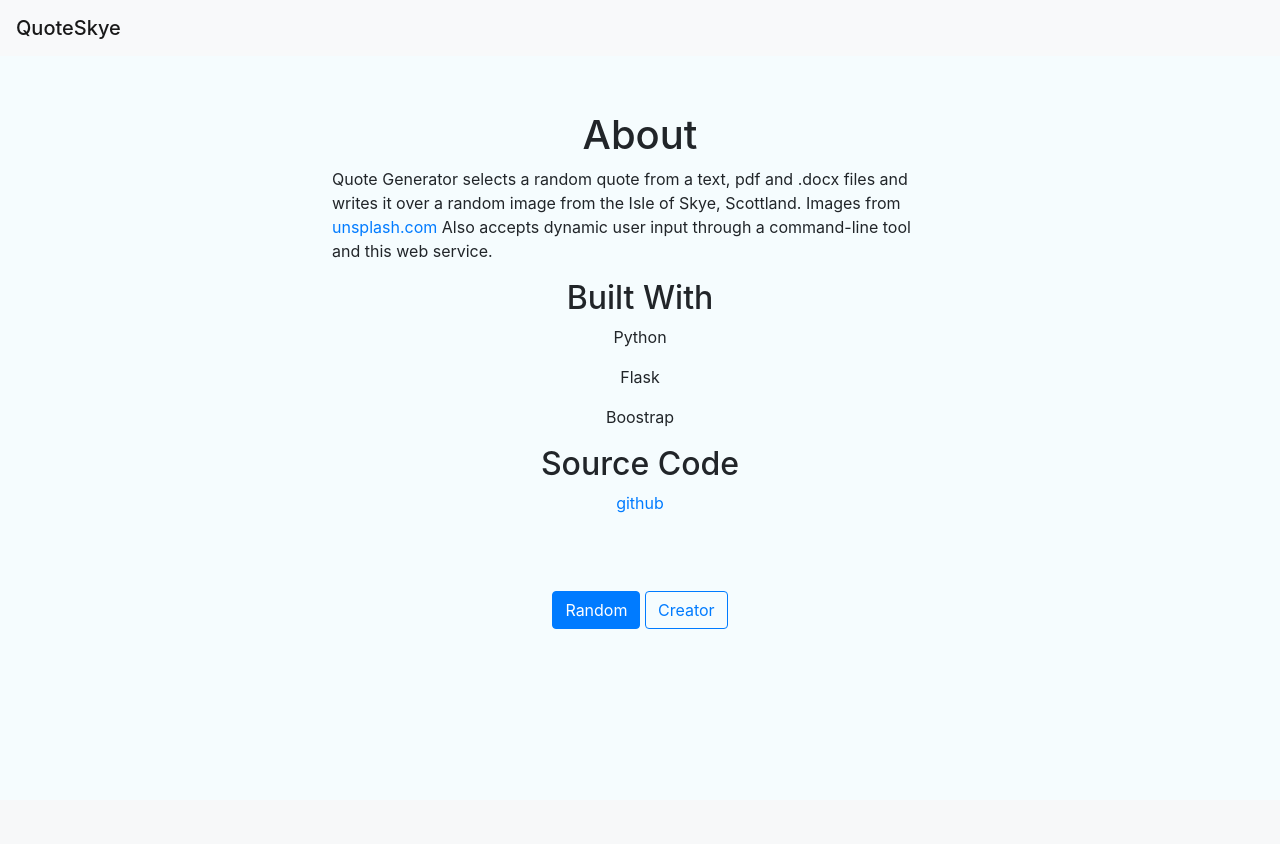
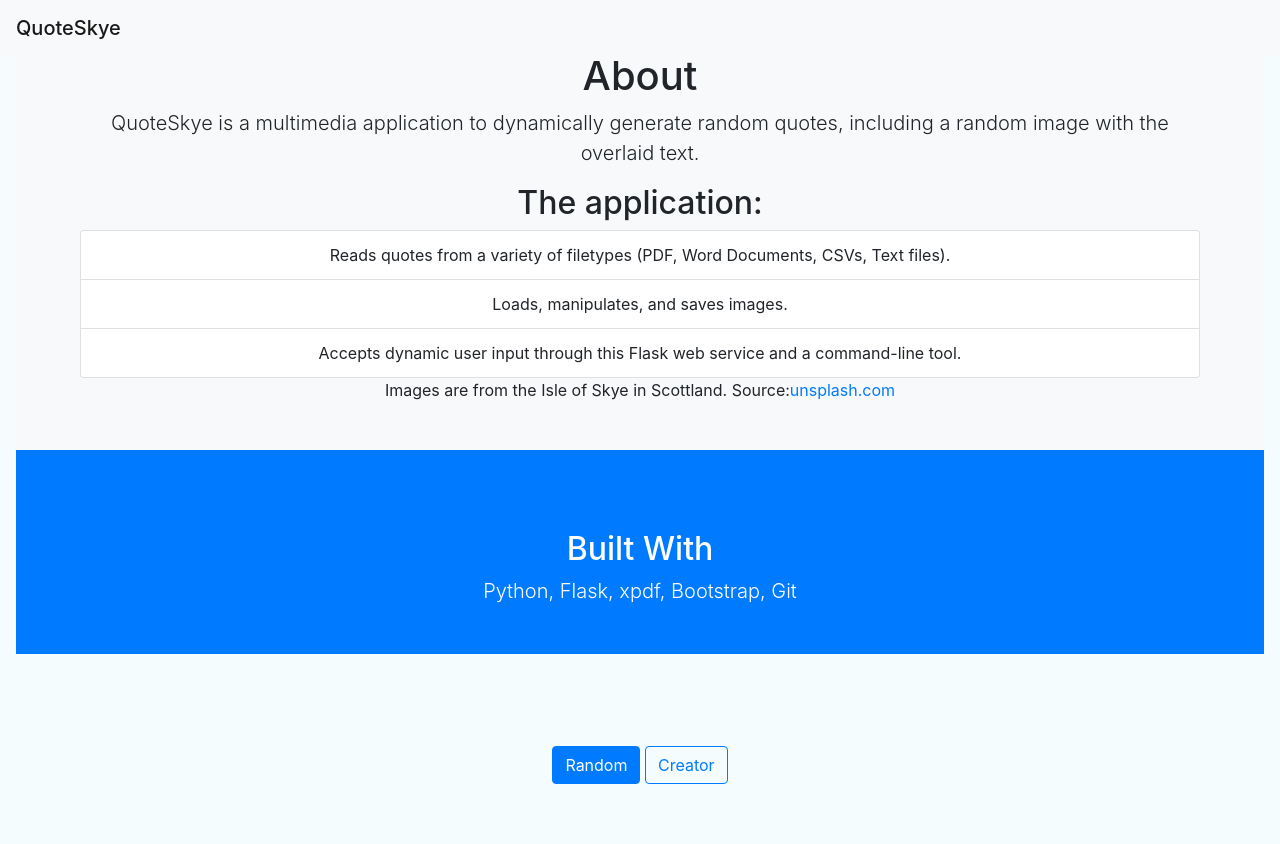
Before and after one commit to rcmadden/meme-generator, a Flask app: template src/templates/about.html in a window 1280 px wide. Before the commit the page ends 629 px from the top, so only its background shows below. Run offline with Flask 2, Linux system fonts and the light colour scheme; the template is opened without the code that fills it, so the values that code supplies are empty; parts of the project's set-up code (start-up, migrations or seed data) failed here and were passed over; some libraries are stand-ins or nearby versions.

Commit message:
update about page layout and content

```diff
--- a/src/templates/about.html
+++ b/src/templates/about.html
@@ -1,15 +1,27 @@
 {% extends "base.html" %}
 {% block title %}Quote Generator{% endblock %}
 {% block body %}
-<body>
-    <h1>About</h1>
-    <p class="mr-3" style="width: 600px">Quote Generator selects a random quote from a text, pdf and .docx files and writes it over a random image from the Isle of Skye, Scottland. Images from <a href='https://unsplash.com/s/photos/skye-island' target="_blank">unsplash.com</a> Also accepts dynamic user input through a command-line tool and this web service.
-    </p>
-    <h2>Built With</h2>
-    <p>Python</p>
-    <p>Flask</p>
-    <p>Boostrap</p>
-    <h2>Source Code</h2>
-    <a href="https://github.com/rcmadden/meme-generator" target="_blank">github</p>
-</body>
+    <div class="flex-md-equal w-100 my-md-3 pl-md-3 nav-pad">
+        <div class="bg-light mr-md-3 pt-3 px-3 pt-md-5 px-md-5 text-center overflow-hidden">
+          <div class="my-3 p-3">
+            <h1 class="display-5">About</h1>
+            <p class="lead">QuoteSkye is a multimedia application to dynamically generate random quotes, including a random image with the overlaid text.</p>
+            <h2>The application:</h2>
+    <ul class="list-group list-group-light">
+      <li class="list-group-item">Reads quotes from a variety of filetypes (PDF, Word Documents, CSVs, Text files).</li>
+      <li class="list-group-item">Loads, manipulates, and saves images.</li>
+      <li class="list-group-item">Accepts dynamic user input through this Flask web service and a command-line tool.</li>
+    </ul>
+    <p>Images are from the Isle of Skye in Scottland. Source:<a href='https://unsplash.com/s/photos/skye-island' target="_blank">unsplash.com</a></p>
+
+          </div>
+        </div>
+        <div class="bg-primary mr-md-3 pt-3 px-3 pt-md-5 px-md-5 text-center text-white overflow-hidden">
+          <div class="my-3 py-3">
+            <h2 class="display-5">Built With</h2>
+            <p class="lead">Python, Flask, xpdf, Bootstrap, Git</p>
+          </div>
+        </div>
+      </div>
+  <p></p>
 {% endblock %}
```
